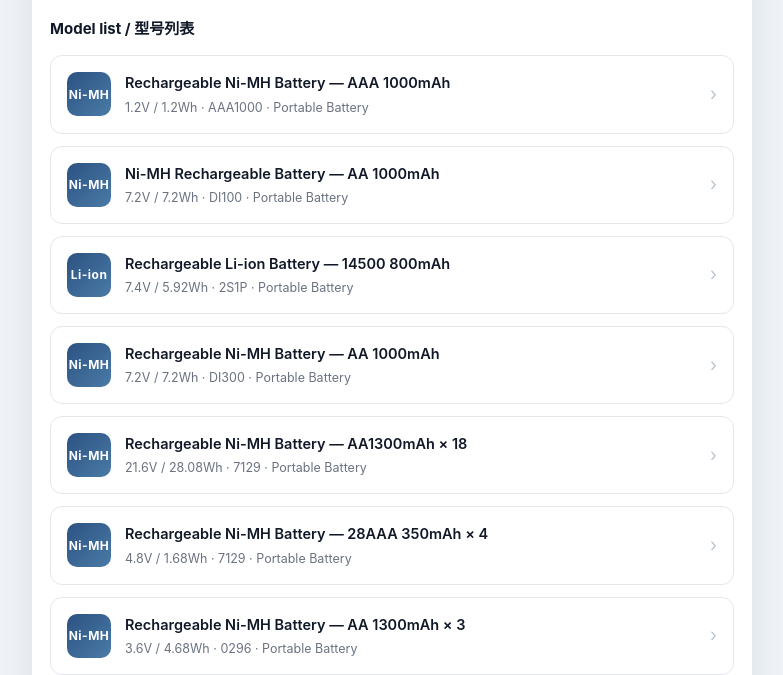
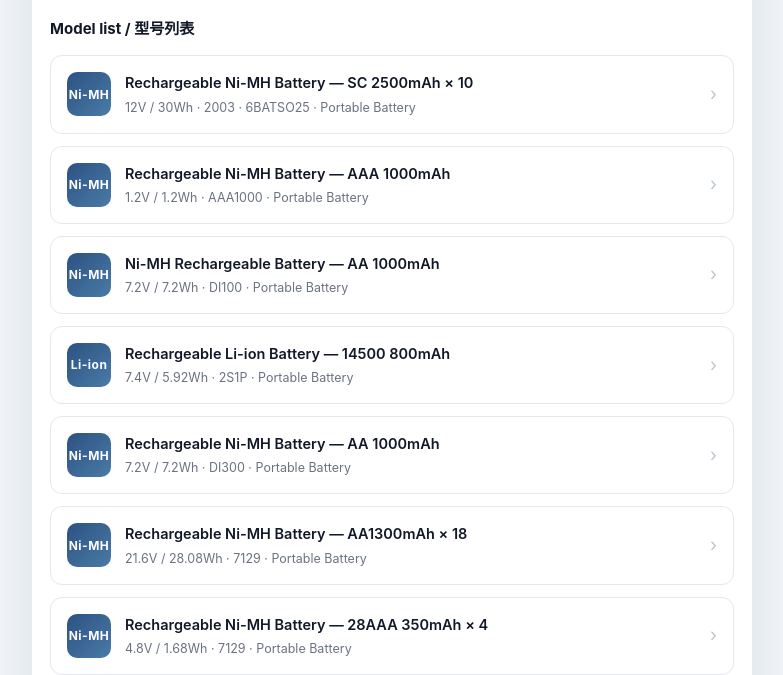
Before and after one commit to WiZFeng/ept-battery, a plain HTML site: page index.html in a window 1280 px wide. Shown: the part 131-806 px from the top of the page, without its empty margins (248-1031 px from the left). Drawn offline with Linux system fonts and the light colour scheme.

Commit message:
index: add 2003 SC2500mAhx10 card: index.html

```diff
--- a/index.html
+++ b/index.html
@@ -48,6 +48,15 @@
 
   <main>
     <h2>Model list / 型号列表</h2>
+
+    <a class="card" href="2003-sc2500mahx10-12v.html">
+      <div class="thumb">Ni-MH</div>
+      <div class="txt">
+        <div class="t">Rechargeable Ni-MH Battery &mdash; SC 2500mAh &times; 10</div>
+        <div class="s">12V / 30Wh &middot; 2003 &middot; 6BATSO25 &middot; Portable Battery</div>
+      </div>
+      <div class="arrow">&rsaquo;</div>
+    </a>
 
     <a class="card" href="aaa1000mah-1.2v.html">
       <div class="thumb">Ni-MH</div>
```
